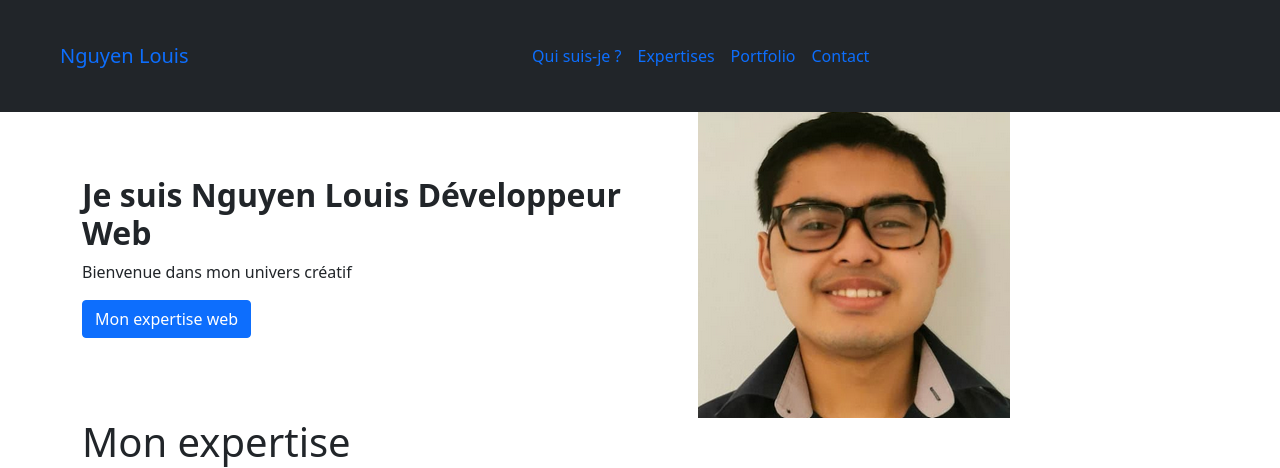
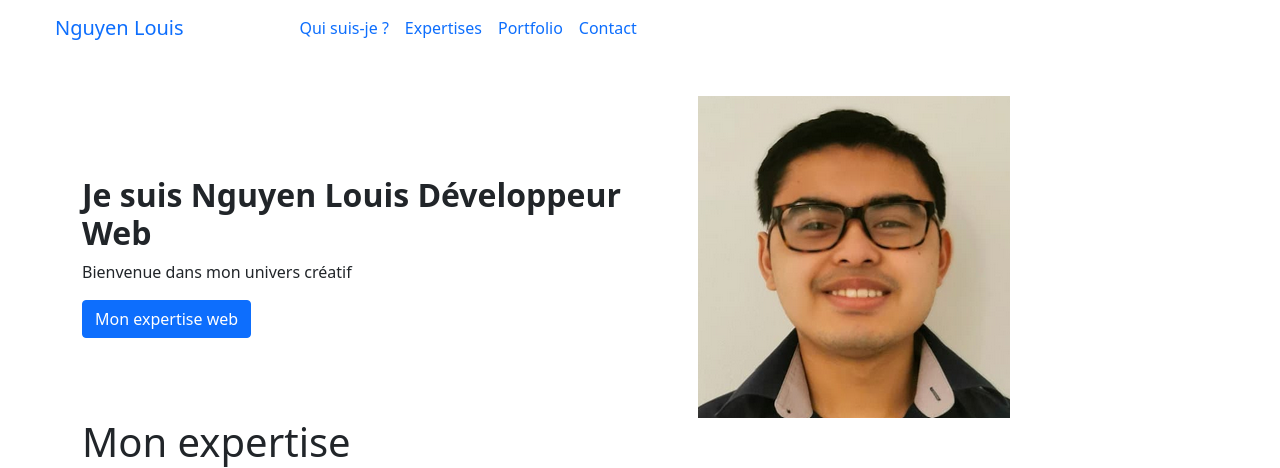
Before and after one commit to Azlou77/boostrap-project, a PHP site: page /project/index.html in a window 1280 px wide. Shown: the top 468 px of the page. Run offline with PHP 8.4, Linux system fonts and the light colour scheme.

Commit message:
add responsive section presentation

```diff
--- a/project/css/style.css
+++ b/project/css/style.css
@@ -4,32 +4,34 @@
 }
 /* navbar */
 .navbar-brand{
-    padding-left: 3em;
+    padding-left: 2.75em;
 }
-.navbar-nav{
-    padding-top: 1.75rem;
-    padding-bottom: 1.75rem;
-    margin-left: -17em;
+ul.navbar-nav{
+    padding-left: 8.5% !important;
 }
-.navbar-collapse{
-    padding-left: 0;
-}
+
 /*section presenation*/
 #presentation h2{
     font-weight: bold;
 
 }
+@media (max-width: 768px) {
+    img{
+        width:90%;
+    }
+}
 /*section skills*/
-.navbar-nav{
-    padding-left: 55% !important;
-}
 .skills-text{
     margin: -5px 0 0 5px;
 }
 svg{
     fill: blue
 }
-
+@media (max-width: 768px) {
+    img{
+        margin-top: 50px
+    }
+}
 /*footer*/
 footer svg{
     margin-left: 10px;
--- a/project/index.html
+++ b/project/index.html
@@ -18,7 +18,7 @@
     <main class="container-fluid">
         <div class="row mt-5">
             <div class="col col-md-6 ">
-                <nav class="navbar navbar-expand-md fixed-top  bg-dark">
+                <nav class="navbar navbar-expand-md fixed-top  bg-white">
                     <a class="navbar-brand" href="...">Nguyen Louis</a>
                     <!--button toggle-->
                     <button class="navbar-toggler" type="button" data-bs-toggle="collapse" data-bs-target="#navbarSupportedContent" aria-controls="navbarSupportedContent" aria-expanded="false" aria-label="Toggle navigation">
@@ -80,7 +80,7 @@
         <h1>Mon expertise</h1>
         <p>Développement web et design</p>
         <div class="row">
-            <div class="col-4">
+            <div class="col-12 col-md-12 col-lg-4">
                 <!-- first column-->
                 <div class="row align-items-center">
                     <div class="col-3 d-flex align-items-center">
@@ -187,9 +187,9 @@
                     </div>
                 </div>
             </div>
-            <div class="col-8">
+            <div class="col-12 col-md-12 col-lg-8 mt-0">
                 <!--side picture-->
-                <figure class="col-5 offset-4">
+                <figure class="col col-md-8 col-lg-6 offset-1 offset-lg-4">
                     <img src="img/code.jpg" class="img-fluid" alt="code">
                     <figcaption class="text-center">Image code</figcaption>
                 </figure>
```
